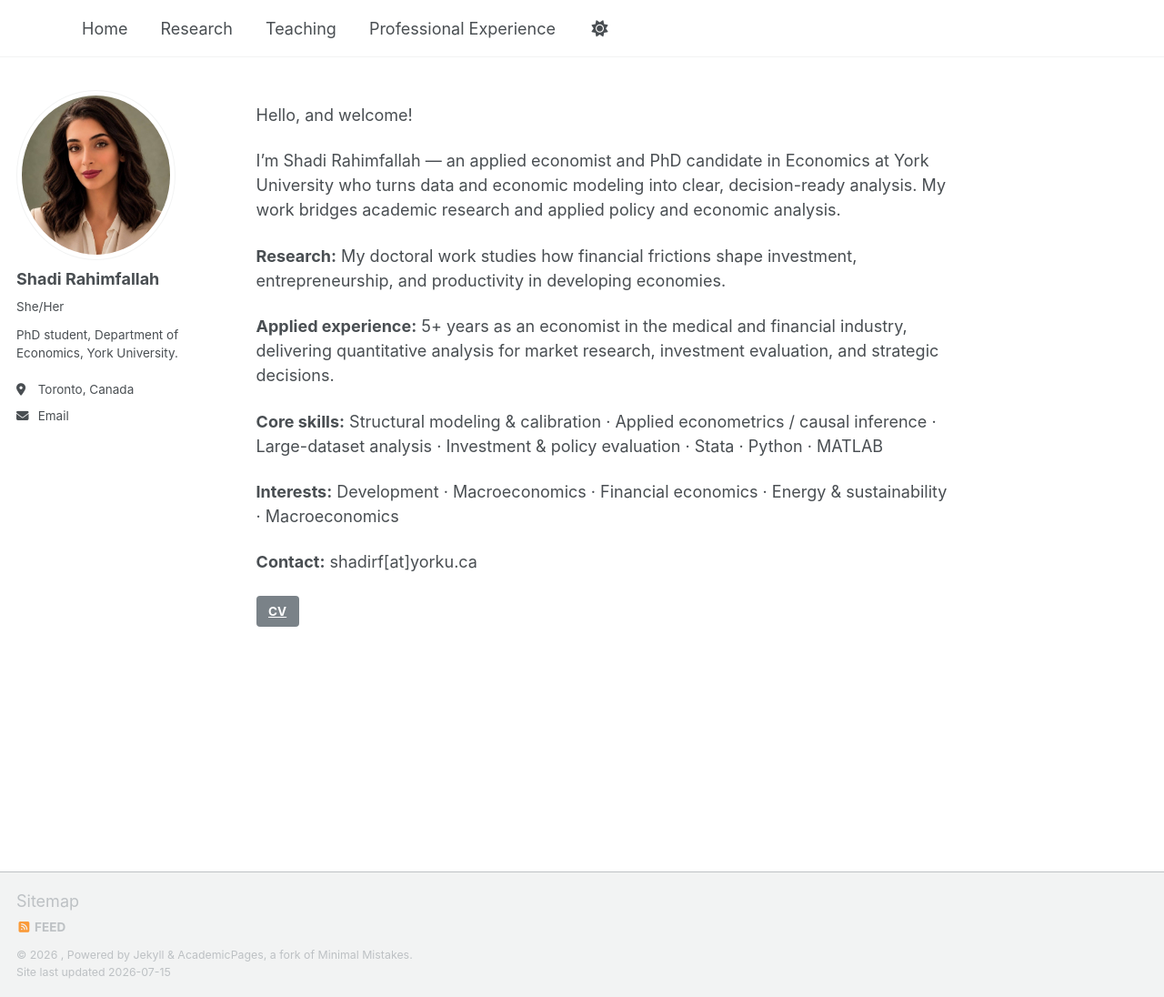
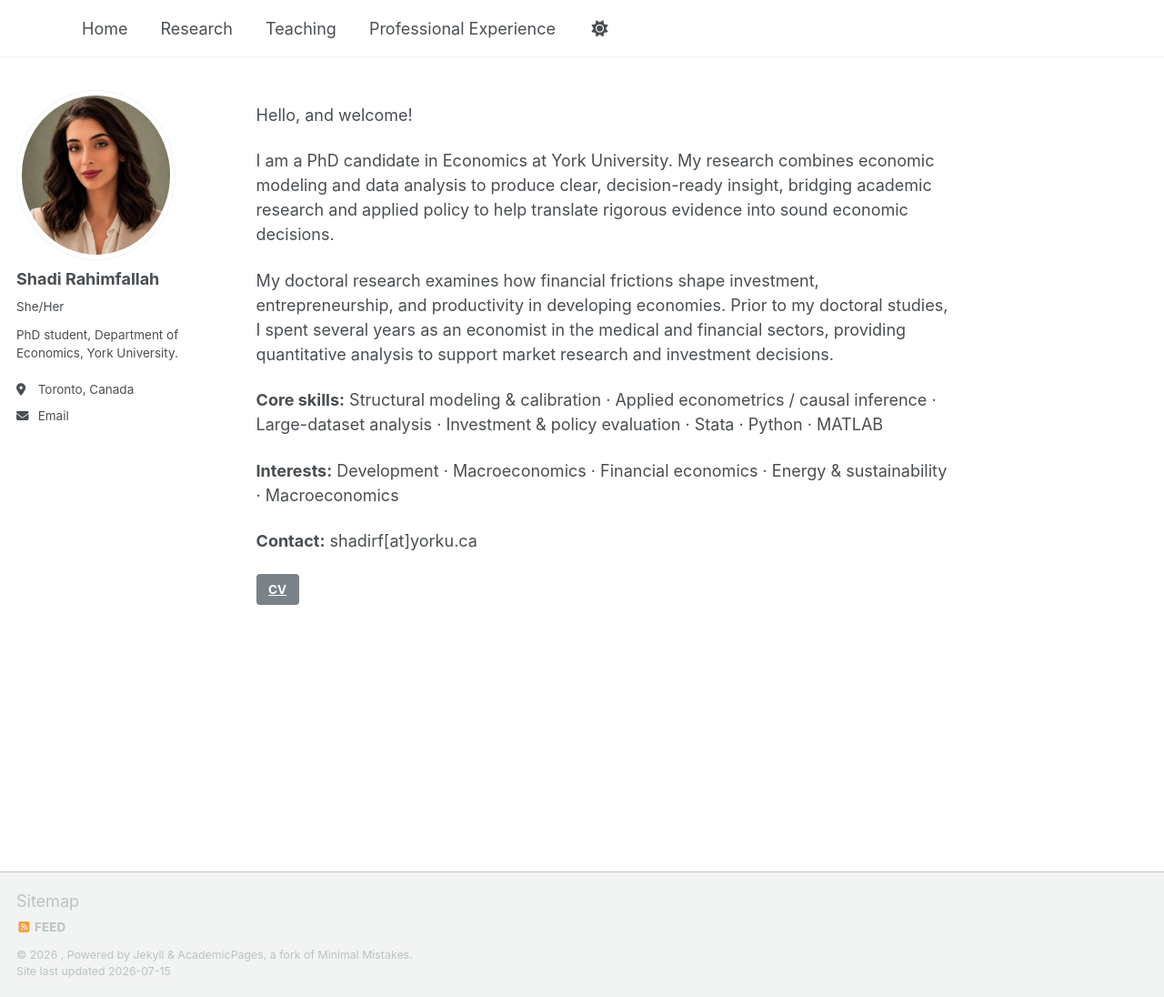
Before and after one commit to ShadiRahimfallah/ShadiRahimfallah.github.io, a Jekyll site: the page built from index.md, in a window 1280 px wide and 1096 px high. Shown: the whole window at 91% size. Built offline with Jekyll 4.4.1, drawn with Linux system fonts in a browser that asks for light colours; a script that is not in the unit is left out.

Commit message:
Update index.md

```diff
--- a/index.md
+++ b/index.md
@@ -6,11 +6,9 @@ permalink: /
 ---
 Hello, and welcome!
 
-I'm Shadi Rahimfallah — an applied economist and PhD candidate in Economics at York University who turns data and economic modeling into clear, decision-ready analysis. My work bridges academic research and applied policy and economic analysis.
+I am a PhD candidate in Economics at York University. My research combines economic modeling and data analysis to produce clear, decision-ready insight, bridging academic research and applied policy to help translate rigorous evidence into sound economic decisions.
 
-**Research:** My doctoral work studies how financial frictions shape investment, entrepreneurship, and productivity in developing economies.
-
-**Applied experience:** 5+ years as an economist in the medical and financial industry, delivering quantitative analysis for market research, investment evaluation, and strategic decisions.
+My doctoral research examines how financial frictions shape investment, entrepreneurship, and productivity in developing economies. Prior to my doctoral studies, I spent several years as an economist in the medical and financial sectors, providing quantitative analysis to support market research and investment decisions.
 
 **Core skills:** Structural modeling & calibration · Applied econometrics / causal inference · Large-dataset analysis · Investment & policy evaluation · Stata · Python · MATLAB
 
```
